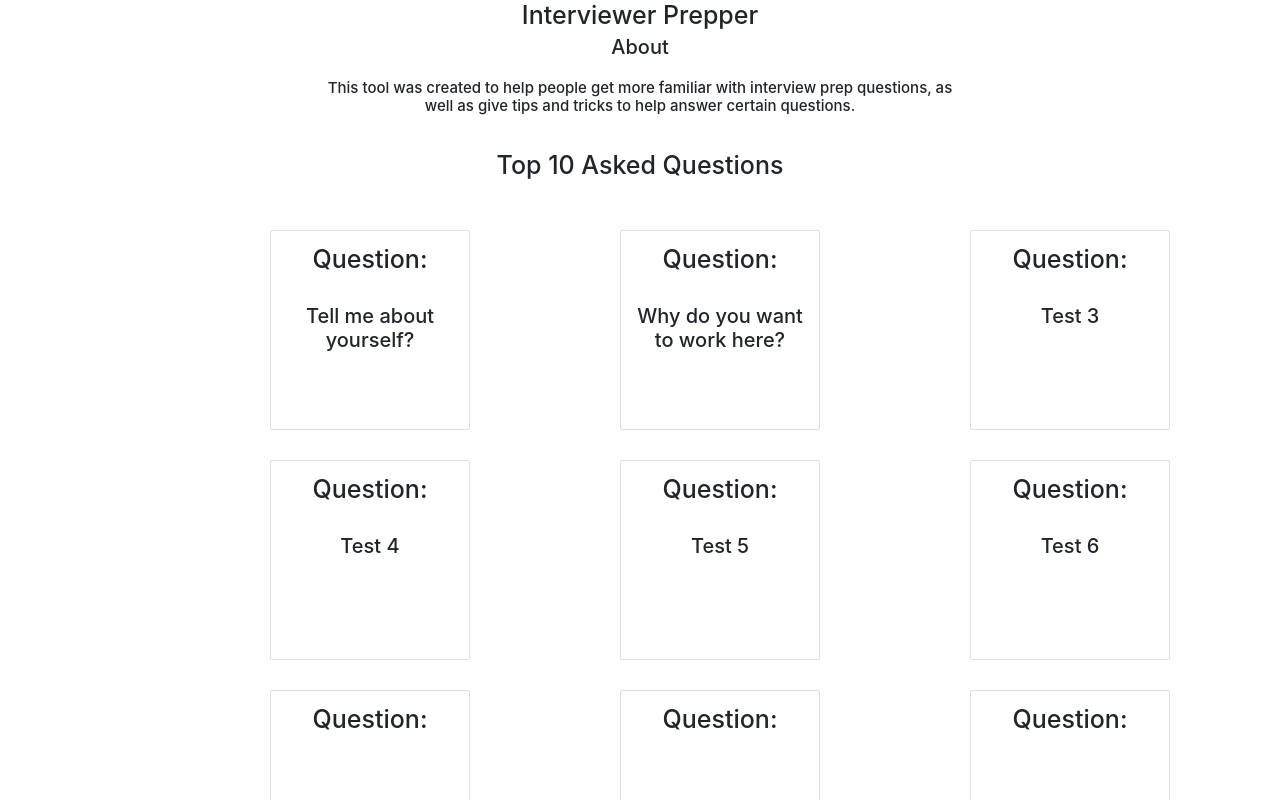
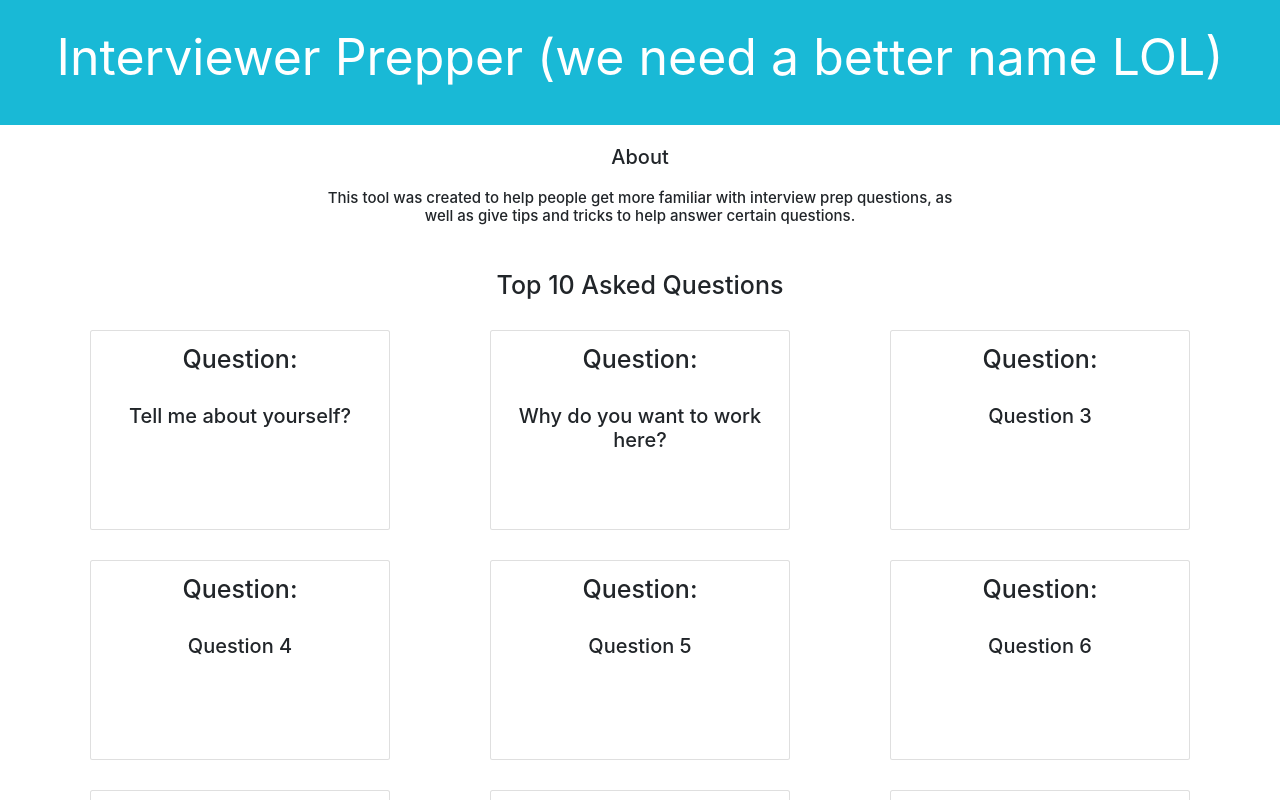
Before and after one commit to stanleysh/interview_preppy, a React (Create React App) app: page / in a window 1280 px wide. Shown: the top 800 px of the page. Built offline with nearby package versions, Linux system fonts and the light colour scheme.

Commit message:
added some css styling

```diff
--- a/src/App.css
+++ b/src/App.css
@@ -1,5 +1,13 @@
 .App {
   text-align: center;
+}
+
+.App-header {
+  font-size: 50px;
+  background-color: #19B9D6;
+  padding: 20px;
+  margin-bottom: 20px;
+  color: white;
 }
 
 
--- a/src/App.js
+++ b/src/App.js
@@ -19,7 +19,7 @@ class App extends Component {
     return (
       <div className="App">
         <header className="App-header">
-          <h1>Interviewer Prepper</h1>
+          <p>Interviewer Prepper (we need a better name LOL)</p>
         </header>
         <div className="About">
           <h2>About</h2>
--- a/src/components/InterviewBoard/InterviewBoard.css
+++ b/src/components/InterviewBoard/InterviewBoard.css
@@ -1,10 +1,12 @@
 .title-card {
-    margin: 20px;
+    margin: 30px 0;
 }
 
-.InterviewBoard {
-    margin: 50px 50px;
+.InterviewBoard-grid {
+    text-align: center;
     display: grid;
-    grid-template-columns: 350px 350px 350px;
-    grid-template-rows: 230px 230px 230px;
+    margin: 0 40px;
+    grid-template-columns: 1fr 1fr 1fr;
+    grid-template-rows: 1fr 1fr 1fr;
+    row-gap: 30px;
 }
--- a/src/components/InterviewBoard/InterviewBoard.jsx
+++ b/src/components/InterviewBoard/InterviewBoard.jsx
@@ -5,9 +5,11 @@ import InterviewCard from '../InterviewCard/InterviewCard';
 const numQuestions = [1,2,3,4,5,6,7,8,9,10]
 
 const InterviewBoard = (props) => (
-    <div className = 'title-card'>
-        <h1>Top 10 Asked Questions</h1>
-        <div className = 'InterviewBoard'>
+    <div className = 'InterviewBoard'>
+        <div className = 'title-card'>
+            <h1>Top 10 Asked Questions</h1>
+        </div>
+        <div className = 'InterviewBoard-grid'>
             {numQuestions.map((num, idx) =>
                 <InterviewCard
                 questionNum = {num}
@@ -15,6 +17,7 @@ const InterviewBoard = (props) => (
             )}
         </div>
     </div>
+
 );
 
 export default InterviewBoard;
--- a/src/components/InterviewCard/InterviewCard.css
+++ b/src/components/InterviewCard/InterviewCard.css
@@ -1,5 +1,5 @@
 .InterviewCard {
-    margin: 0px 200px;
+    justify-self: center;
 }
 
 .InterviewCard h2{
--- a/src/components/InterviewCard/InterviewCard.jsx
+++ b/src/components/InterviewCard/InterviewCard.jsx
@@ -2,13 +2,13 @@ import React from 'react';
 import './InterviewCard.css';
 import Card from 'react-bootstrap/Card';
 
-const questionDict = {1: 'Tell me about yourself?', 2: 'Why do you want to work here?', 3: 'Test 3', 4: 'Test 4', 5: 'Test 5', 6: 'Test 6'}
+const questionDict = {1: 'Tell me about yourself?', 2: 'Why do you want to work here?', 3: 'Question 3', 4: 'Question 4', 5: 'Question 5', 6: 'Question 6', 7: 'Question 7', 8: 'Question 8', 9: 'Question 9', 10: 'Question 10'}
 
 
 const InterviewCard = (props) => (
     <div className='InterviewCard'>
         <div className='first'>
-            <Card style={{ width: '200px', height: '200px'}}>
+            <Card style={{ width: '300px', height: '200px'}}>
                 <Card.Body>
                     <h1>Question:</h1>
                     <h2>
```
